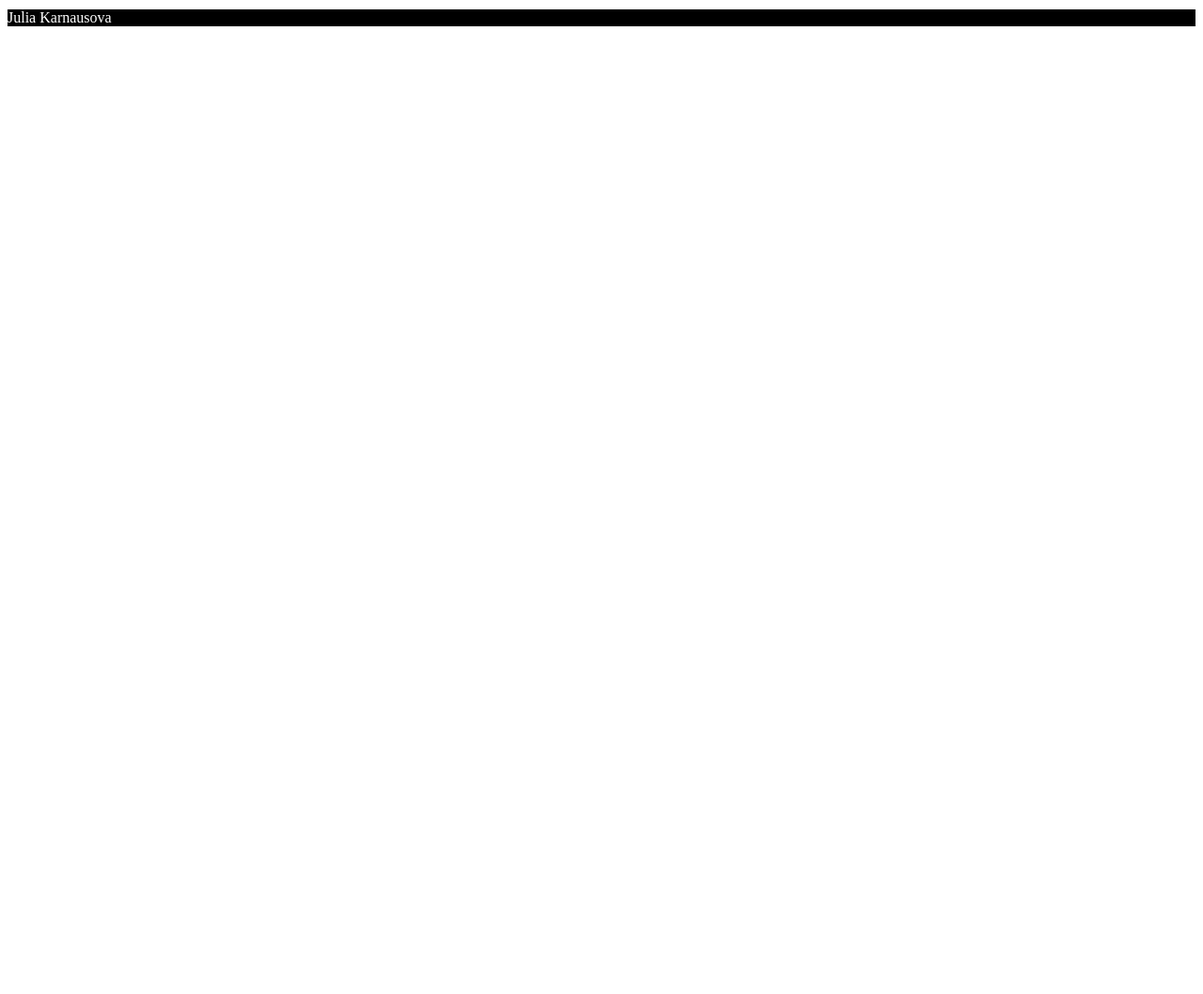
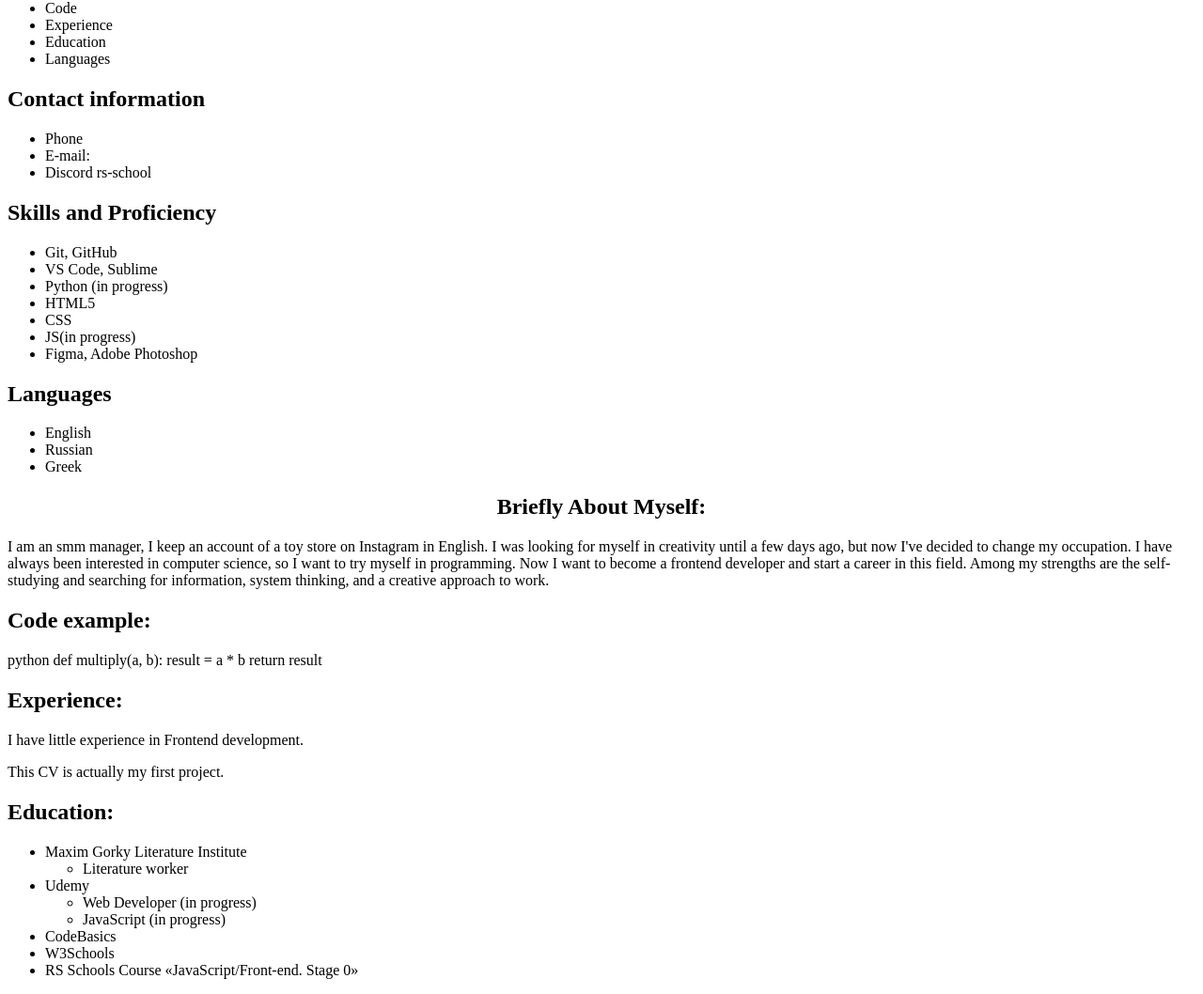
Before and after one commit to JulianaAstra/rsschool-cv, a plain HTML site: page index.html in a window 1280 px wide. Shown: the part 70-1128 px from the top of the page at 94% size. Before the commit the page ends 800 px from the top, so only its background shows below. Drawn offline with Linux system fonts and the light colour scheme; files that its build step writes are made by us from their sources.

Commit message:
feat: add text and basic tags

```diff
--- a/index.html
+++ b/index.html
@@ -8,7 +8,96 @@
     <link href="style.css" rel="stylesheet">
 </head>
 <body>
-    <h1>My Cv</h1>
-   <p>Julia Karnausova</p>
+    <header>
+        <nav>
+            <ul>
+                <li>Contacts</li>
+                <li>About</li>
+                <li>Skills</li>
+                <li>Code</li>
+                <li>Experience</li>
+                <li>Education</li>
+                <li>Languages</li>
+            </ul>
+        </nav>
+    </header>
+    <main>
+        <div>
+            <section>
+                <h1></h1>
+                <p></p>
+            </section>
+            <section>
+                <h2>Contact information</h2>
+                <ul>
+                    <li>Phone</li>
+                    <li>E-mail:</li>
+                    <li>Discord rs-school</li>
+                </ul>
+            </section>
+            <section>
+                <h2>Skills and Proficiency</h2>
+                <ul>
+                    <li>Git, GitHub</li>
+                    <li>VS Code, Sublime</li>
+                    <li>Python (in progress)</li>
+                    <li>HTML5</li>
+                    <li>CSS</li>
+                    <li>JS(in progress)</li>
+                    <li>Figma, Adobe Photoshop</li>
+                </ul>
+            </section>
+            <section>
+                <h2>Languages</h2>
+                <ul>
+                    <li>English</li>
+                    <li>Russian</li>
+                    <li>Greek</li>
+                </ul>
+            </section>
+        </div>
+        <div>
+            <section>
+                <h1>Briefly About Myself:</h1>
+                <p>I am an smm manager, I keep an account of a toy store on Instagram in English. I was looking for myself in creativity until a few days ago, but now I've decided to change my occupation. I have always been interested in computer science, so I want to try myself in programming. Now I want to become a frontend developer and start a career in this field. Among my strengths are the self-studying and searching for information, system thinking, and a creative approach to work.</p>
+            </section>
+            <section>
+                <h2>Code example:</h2>
+                <p>python
+                    def multiply(a, b):
+                        result = a * b
+                        return result</p>
+            </section>
+            <section>
+                <h2>Experience:</h2>
+                <p>I have little experience in Frontend development.</p>
+                <p><a>This CV</a> is actually my first project.</p>
+            </section>
+            <section>
+                <h2>Education:</h2>
+                <ul>
+                    <li>Maxim Gorky Literature Institute
+                        <ul>
+                            <li>Literature worker</li>
+                        </ul>
+                    </li>
+                    <li>Udemy
+                        <ul>
+                            <li><a>Web Developer (in progress)</a></li>
+                            <li><a>JavaScript (in progress)</a></li>
+                        </ul>
+                    </li>
+                    <li><a>CodeBasics</a></li>
+                    <li><a>W3Schools</a></li>
+                    <li>RS Schools Course «JavaScript/Front-end. Stage 0»</li>
+                </ul>
+            </section>
+        </div>
+    </main>
+    <footer>
+        <a></a>
+        <p></p>
+        <a></a>
+    </footer>
 </body>
 </html>
--- a/style/style.css
+++ b/style/style.css
@@ -1,6 +1,5 @@
 p {
-  color: white;
-  background-color: black;
+  color: #000000;
 }
 h1 {
   text-align: center;
```
